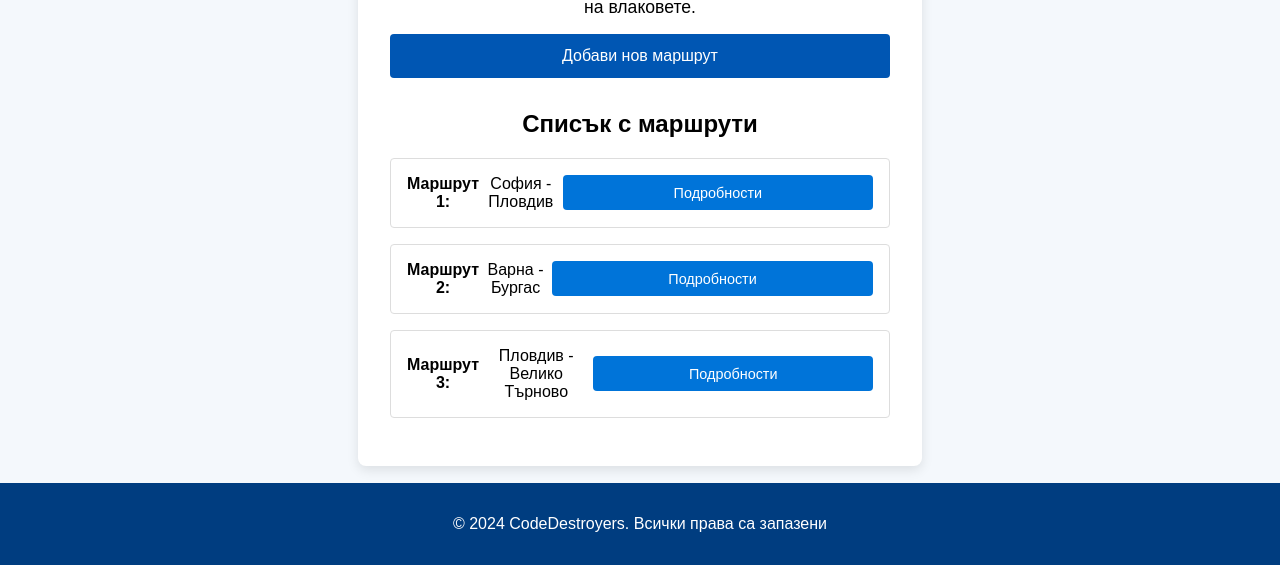
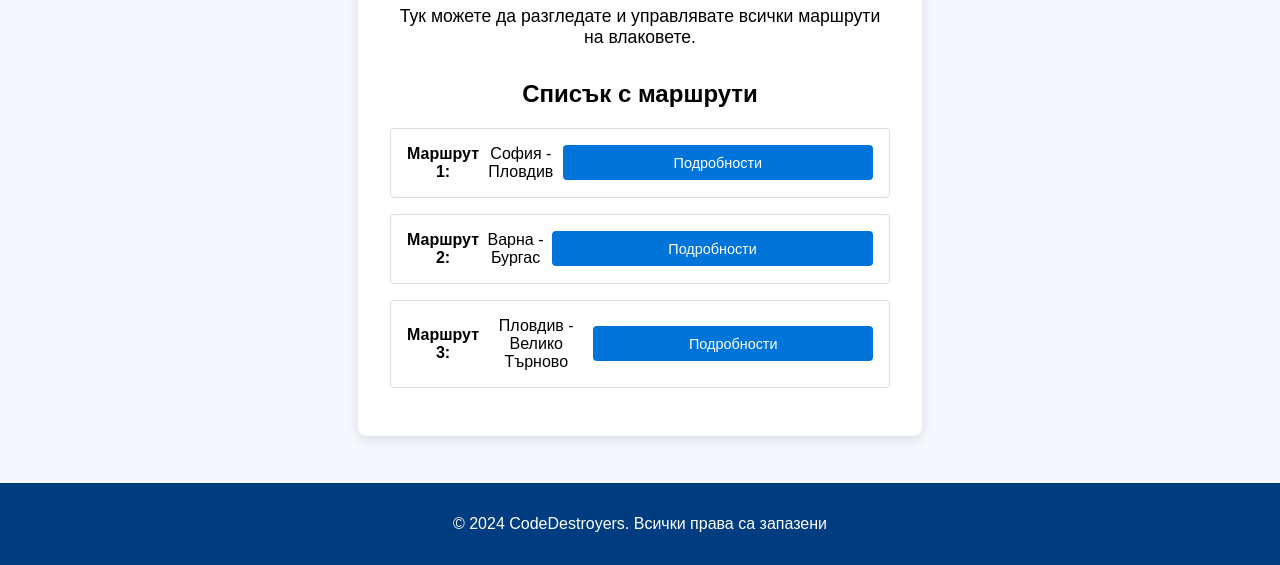
Before and after one commit to ITPG-CODEWARS/codewars-2024-final-round-code_destroyers, a plain HTML site: page html/Routes.html in a window 1280 px wide. Shown: the part 235-800 px from the top of the page. Drawn offline with Linux system fonts and the light colour scheme.

Commit message:
nagledno napisano

```diff
--- a/html/Routes.html
+++ b/html/Routes.html
@@ -25,10 +25,10 @@
             <h1>Маршрути</h1>
             <p>Тук можете да разгледате и управлявате всички маршрути на влаковете.</p>
 
-            <!-- Add Route Button -->
-            <button class="cta-button" onclick="window.location.href='add_route.html'">Добави нов маршрут</button>
+            <!-- Add Route Button if the user is an admin -->
+            <!--<button class="cta-button" onclick="window.location.href='add_route.html'">Добави нов маршрут</button> -->
 
-            <!-- Routes List -->
+            <!-- Routes List and should be sent to check in the api, its just that we did not have enough tim.-->
             <div class="routes-list">
                 <h2>Списък с маршрути</h2>
                 <ul>
```
Also changed, not shown: html/admin/addroute.html (+2 -2 lines).
